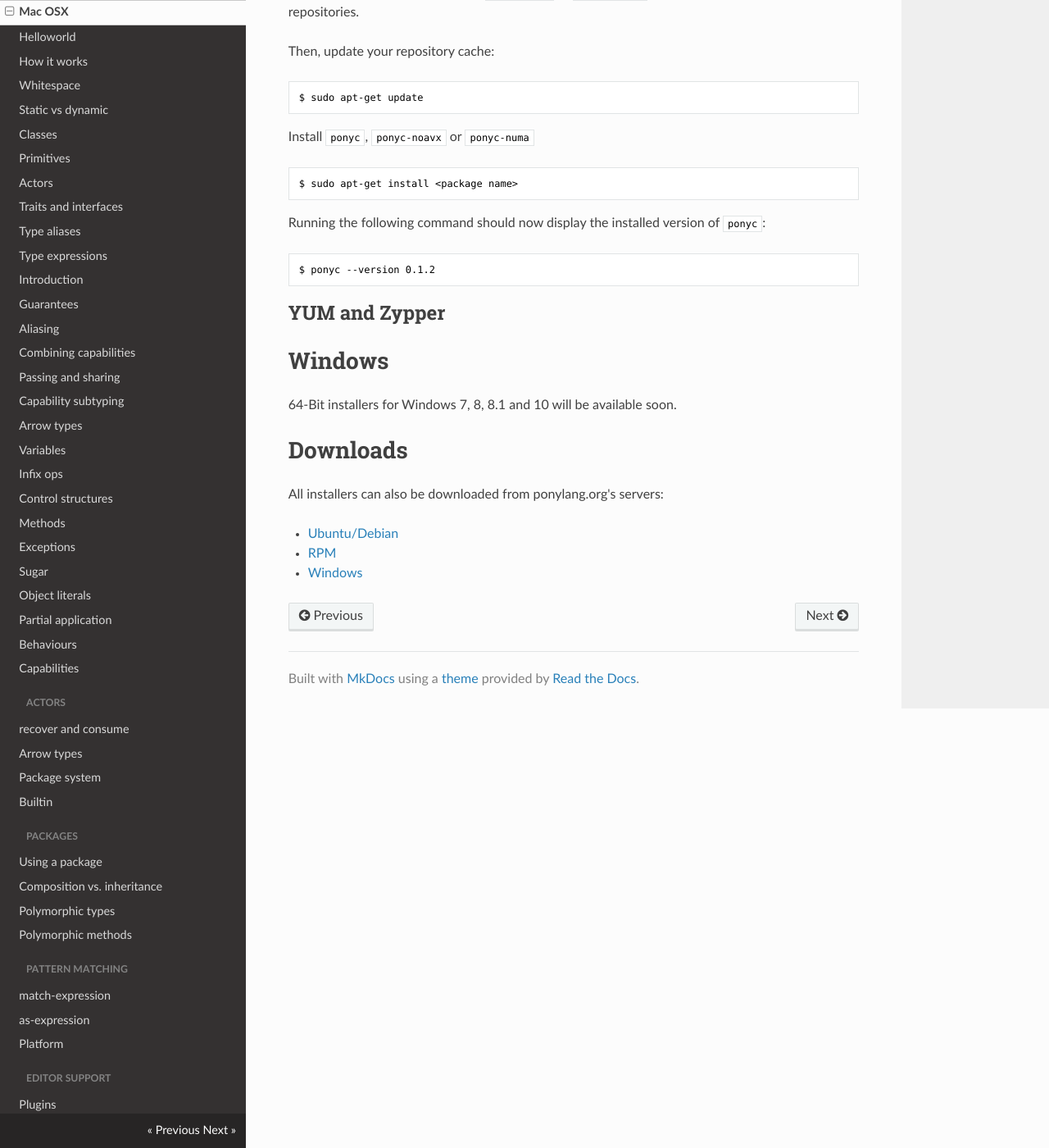
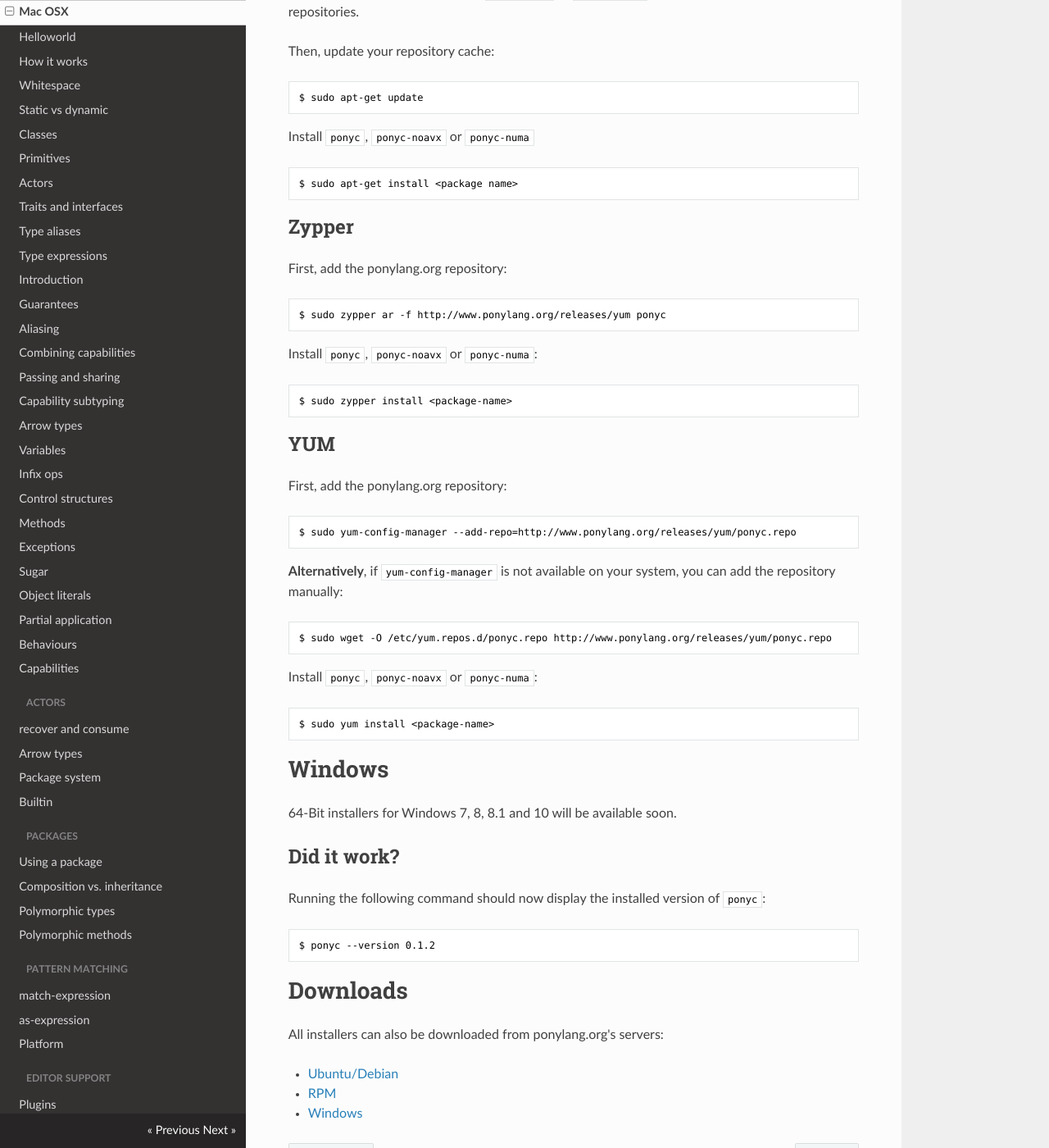
Before and after one commit to ponylang/pony-tutorial, an MkDocs documentation site: the page built from docs/getting-started/installation.md, in a window 1280 px wide and 1400 px high, scrolled down 1164 px. Shown: the whole window at 82% size. Built offline with MkDocs 1.6.1, drawn with Linux system fonts in a browser that asks for light colours; nearby versions of some CDN libraries; old or Windows-style settings are respelled for this version of MkDocs; some of the changed text lies outside the part shown.

Commit message:
improved installation instructions

````diff
--- a/docs/getting-started/installation.md
+++ b/docs/getting-started/installation.md
@@ -57,6 +55,46 @@
 $ sudo apt-get install <package name>
 ```
 
+## Zypper
+
+First, add the ponylang.org repository:
+
+```bash
+$ sudo zypper ar -f http://www.ponylang.org/releases/yum ponyc
+```
+
+Install ```ponyc```, ```ponyc-noavx``` or ```ponyc-numa```:
+
+```bash
+$ sudo zypper install <package-name>
+```
+
+## YUM
+
+First, add the ponylang.org repository:
+
+```bash
+$ sudo yum-config-manager --add-repo=http://www.ponylang.org/releases/yum/ponyc.repo
+```
+
+**Alternatively**, if ```yum-config-manager``` is not available on your system, you can add the repository manually:
+
+```bash
+$  sudo wget -O /etc/yum.repos.d/ponyc.repo http://www.ponylang.org/releases/yum/ponyc.repo
+```
+
+Install ```ponyc```, ```ponyc-noavx``` or ```ponyc-numa```:
+
+```bash
+$ sudo yum install <package-name>
+```
+
+# Windows
+
+64-Bit installers for Windows 7, 8, 8.1 and 10 will be available soon.
+
+## Did it work?
+
 Running the following command should now display the installed version of ```ponyc```:
 
 ```bash
@@ -64,12 +102,6 @@ $ ponyc --version
 0.1.2
 ```
 
-## YUM and Zypper
-
-# Windows
-
-64-Bit installers for Windows 7, 8, 8.1 and 10 will be available soon.
-
 # Downloads
 All installers can also be downloaded from ponylang.org's servers:
 
````
Also changed, not shown: other parts of docs/getting-started/installation.md (+0 -2 lines).
